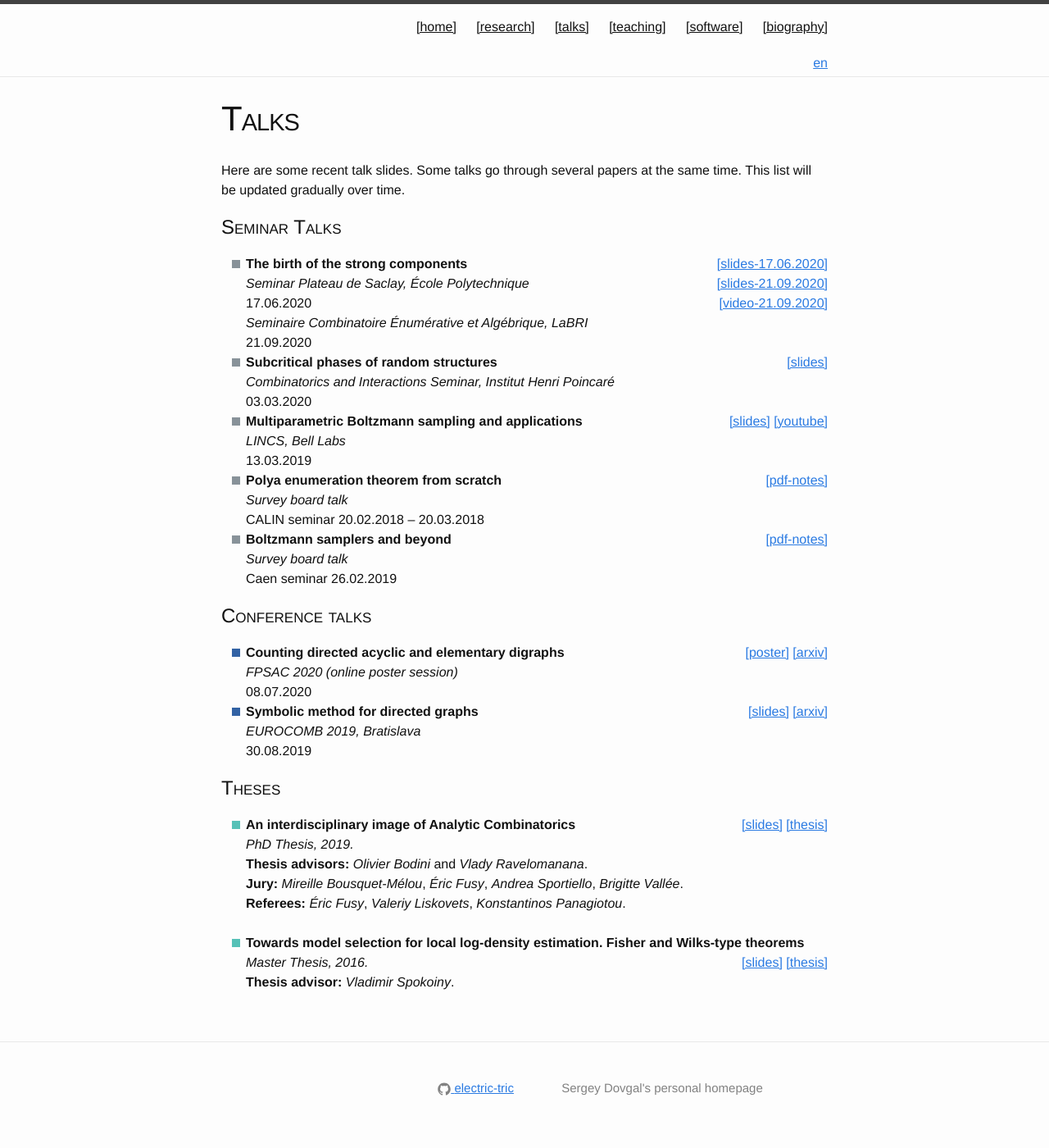
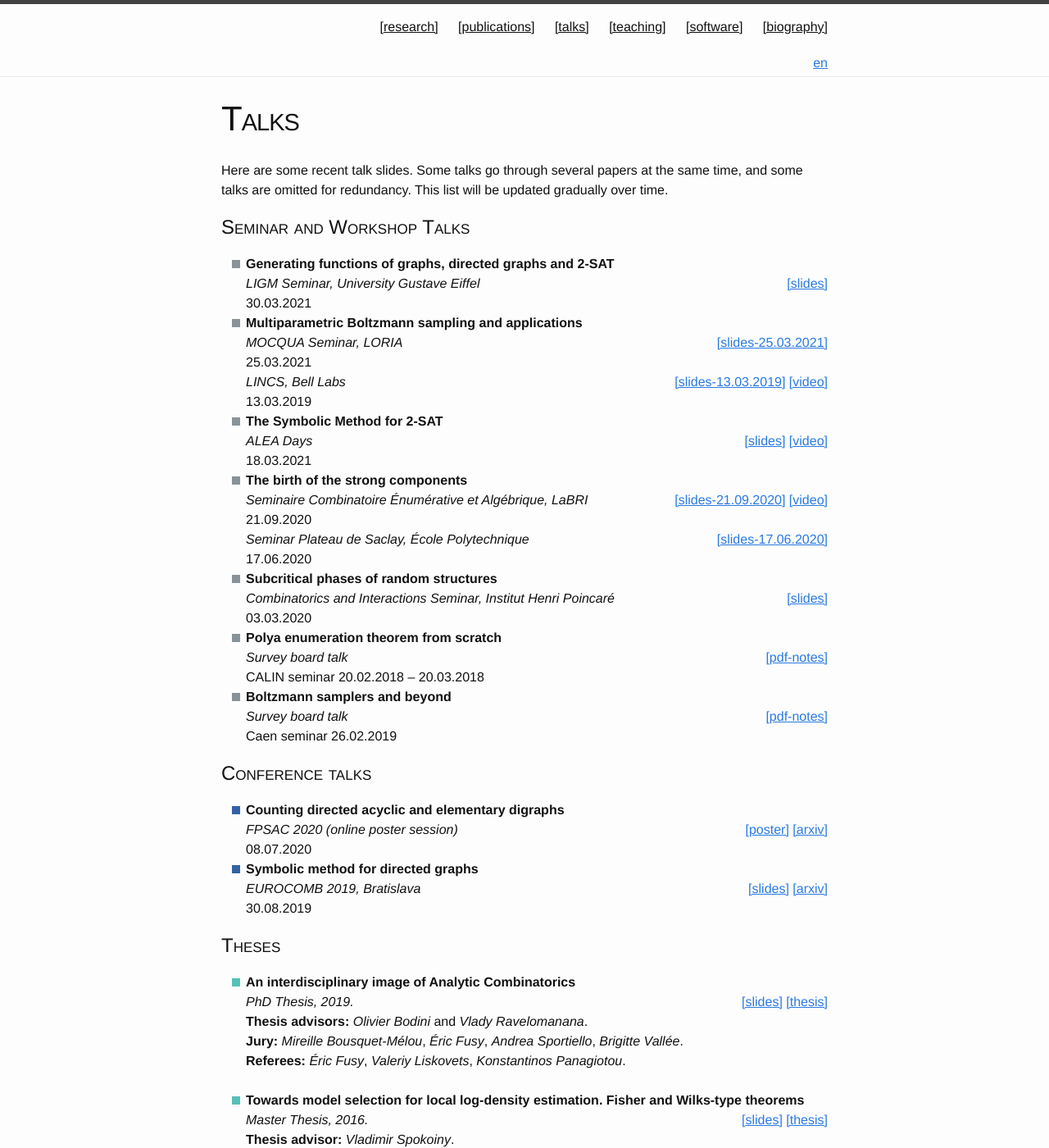
Before and after one commit to Sergey-A-Dovgal/sergey-a-dovgal.github.io, a Jekyll site: the page built from talks.md, in a window 1280 px wide and 1400 px high. Shown: the whole window at 82% size. Built offline with Jekyll 4.4.1, drawn with Linux system fonts in a browser that asks for light colours.

Commit message:
Updated file structure

```diff
--- a/_config.yml
+++ b/_config.yml
@@ -28,5 +28,5 @@ github_username: electric-tric
 markdown: kramdown
 
 home:
-  en: "[home]"
+  en: "[research]"
 #  ru: "[в начало]"
--- a/_data/locales.yml
+++ b/_data/locales.yml
@@ -1,8 +1,8 @@
 en:
     nav:
-    - text:         "[home]"
+    - text:         "[research]"
       url:          "/index.html"
-    - text:         "[research]"
+    - text:         "[publications]"
       url:          "/research.html"
     - text:         "[talks]"
       url:          "/talks.html"
--- a/research.md
+++ b/research.md
@@ -1,6 +1,6 @@
 ---
 layout: page
-title: Research
+title: Publications
 ref: research
 lang: en
 ---
--- a/talks.md
+++ b/talks.md
@@ -6,73 +6,104 @@ lang: en
 ---
 
 Here are some recent talk slides. Some talks go through several papers at the
-same time. This list will be updated gradually over time.
+same time, and some talks are omitted for redundancy. This list will be updated gradually over time.
 
-# Seminar Talks
+# Seminar and Workshop Talks
 <ul class="pre">
+
+<li><b>
+Generating functions of graphs, directed graphs and 2-SAT
+</b><br /><i>
+LIGM Seminar, University Gustave Eiffel
+</i><div style="float: right">
+<a href="files/2021-ligm-slides.pdf">[slides]</a>
+</div><br />
+30.03.2021
+</li>
+
+<li><b>
+Multiparametric Boltzmann sampling and applications
+</b><br /><i>
+MOCQUA Seminar, LORIA
+</i>
+<div style="float: right">
+<a href="files/mocqua-boltzmann-samplers.pdf">[slides-25.03.2021]</a>
+</div>
+<br />
+25.03.2021
+<br /><i>
+LINCS, Bell Labs
+</i>
+<div style="float: right">
+<a href="files/lincs.pdf">[slides-13.03.2019]</a>
+<a href="https://youtu.be/ozMVPG8T6KM">[video]</a>
+</div>
+<br />
+13.03.2019
+</li>
+
+
+<li><b>
+The Symbolic Method for 2-SAT
+</b><br /><i>
+ALEA Days
+</i><div style="float: right">
+<a href="files/2021-alea-slides.pdf">[slides]</a>
+<a href="https://bbb1.cirm-math.fr/playback/presentation/2.0/playback.html?meetingId=5d96ac55f88dd4e228db208e53f371e214fcf5a1-1616053782438">[video]</a>
+</div><br />
+18.03.2021
+</li>
+
 
 <li><b>
 The birth of the strong components
 </b>
-<div style="float: right">
-<a href="files/slides/birth-strong-component.pdf">[slides-17.06.2020]</a>
-</div>
 <br /><i>
-Seminar Plateau de Saclay, École Polytechnique
+Seminaire Combinatoire Énumérative et Algébrique, LaBRI
 </i>
 <div style="float: right">
 <a href="files/slides/birth-strong-component-labri.pdf">[slides-21.09.2020]</a>
+<a href="https://visio.u-bordeaux.fr/playback/presentation/2.0/playback.html?meetingId=bfe00d5046e9d24d0c256a9acfb841c176461c85-1600675771035">[video]</a>
+</div>
+<br />
+21.09.2020
+<br /><i>
+Seminar Plateau de Saclay, École Polytechnique
+</i><div style="float: right">
+<a href="files/slides/birth-strong-component.pdf">[slides-17.06.2020]</a>
 </div>
 <br />
 17.06.2020
-<div style="float: right">
-<a href="https://visio.u-bordeaux.fr/playback/presentation/2.0/playback.html?meetingId=bfe00d5046e9d24d0c256a9acfb841c176461c85-1600675771035">[video-21.09.2020]</a></div>
-<br /><i>
-Seminaire Combinatoire Énumérative et Algébrique, LaBRI
-</i><br />
-21.09.2020
 </li>
+
 
 <li><b>
 Subcritical phases of random structures
-</b><div style="float: right">
+</b><br /><i>
+Combinatorics and Interactions Seminar, Institut Henri Poincaré
+</i><div style="float: right">
 <a href="files/irif-critical.pdf">[slides]</a>
-<!--<a href="">[slides]</a>-->
-</div><br /><i>
-Combinatorics and Interactions Seminar, Institut Henri Poincaré
-</i><br />
+</div><br />
 03.03.2020
 </li>
 
 <li><b>
-Multiparametric Boltzmann sampling and applications
-</b><div style="float: right">
-<a href="files/lincs.pdf">[slides]</a>
-<a href="https://youtu.be/ozMVPG8T6KM">[youtube]</a>
-<!--<a href="">[slides]</a>-->
-</div><br /><i>
-LINCS, Bell Labs
-</i><br />
-13.03.2019
-</li>
-
-<li><b>
 Polya enumeration theorem from scratch
-</b><div style="float: right">
+</b><br /><i>
+Survey board talk
+</i><div style="float: right">
 <a href="files/teach/polya.pdf">[pdf-notes]</a>
-</div><br /><i>
-Survey board talk
-</i><br />
+</div><br />
 CALIN seminar 20.02.2018 – 20.03.2018
 </li>
 
 <li><b>
 Boltzmann samplers and beyond
-</b><div style="float: right">
+</b><br /><i>
+Survey board talk
+</i><div style="float: right">
 <a href="files/teach/boltzmann.pdf">[pdf-notes]</a>
-</div><br /><i>
-Survey board talk
-</i><br />
+</div><br />
 Caen seminar 26.02.2019
 </li>
 </ul>
@@ -82,24 +113,22 @@ Caen seminar 26.02.2019
 <ul class="conf">
 <li><b>
 Counting directed acyclic and elementary digraphs
-</b><div style="float: right">
+</b><br /><i>
+FPSAC 2020 (online poster session)
+</i><div style="float: right">
 <a href="files/slides/fpsac-poster.pdf">[poster]</a>
 <a href="https://arxiv.org/abs/2001.08659">[arxiv]</a>
-<!--<a href="">[slides]</a>-->
-</div><br /><i>
-FPSAC 2020 (online poster session)
-</i><br />
+</div><br />
 08.07.2020
 </li>
 <li><b>
 Symbolic method for directed graphs
-</b><div style="float: right">
+</b><br /><i>
+EUROCOMB 2019, Bratislava
+</i><div style="float: right">
 <a href="files/eurocomb.pdf">[slides]</a>
 <a href="https://arxiv.org/abs/1903.09454">[arxiv]</a>
-<!--<a href="">[slides]</a>-->
-</div><br /><i>
-EUROCOMB 2019, Bratislava
-</i><br />
+</div><br />
 30.08.2019
 </li>
 
@@ -111,13 +140,12 @@ EUROCOMB 2019, Bratislava
 
 <li><b>
 An interdisciplinary image of Analytic Combinatorics
-</b><div style="float: right">
+</b><br /><i>
+PhD Thesis, 2019.
+</i><div style="float: right">
 <a href="files/soutenance.pdf">[slides]</a>
 <a href="files/thesis.pdf">[thesis]</a>
-<!--<a href="">[slides]</a>-->
-</div><br /><i>
-PhD Thesis, 2019.
-</i><br />
+</div><br />
 
 <b>Thesis advisors:</b>
 <i>Olivier Bodini</i> and <i>Vlady Ravelomanana</i>.<br />
```
Also changed, not shown: biography.md (+1 -1 lines), 7 other files.
